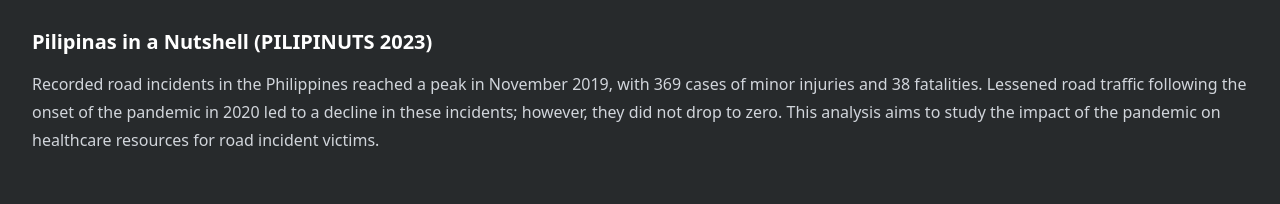
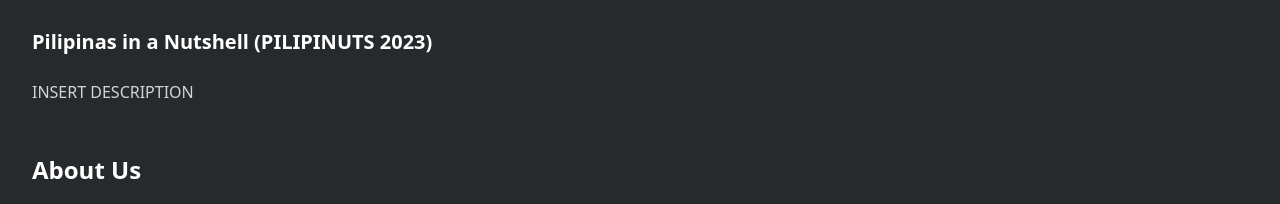
Before and after one commit to bantay-bangga/bantay-bangga.github.io, a SvelteKit app: page / in a window 1280 px wide. Shown: the part 5914-6118 px from the top of the page. Built offline with nearby package versions, Linux system fonts and the light colour scheme.

Commit message:
feat: add nutshell plot to webpage

```diff
--- a/src/routes/+page.svelte
+++ b/src/routes/+page.svelte
@@ -8,6 +8,8 @@
     import basti from '$lib/images/basti.png?enhanced';
     import ellis from '$lib/images/ellis.png?enhanced';
     import jelly from '$lib/images/jelly.png?enhanced';
+
+    import nutshell from '$lib/images/Bantay-Bangga-Nutshell.png?enhanced';
 
     import icu_o_c_vs_fatal from '$lib/plots/icu-o-c_vs_fatal.png?enhanced';
     import nonicu_o_c_vs_fatal from '$lib/plots/nonicu-o-c_vs_fatal.png?enhanced';
@@ -599,11 +601,9 @@
     </p>
 
     <h3>Pilipinas in a Nutshell (PILIPINUTS 2023)</h3>
+    <enhanced:img src={nutshell} alt="Bantay Bangga plot for Pilipinuts 2023" />
     <p>
-        Recorded road incidents in the Philippines reached a peak in November 2019, with 369 cases of minor injuries and
-        38 fatalities. Lessened road traffic following the onset of the pandemic in 2020 led to a decline in these
-        incidents; however, they did not drop to zero. This analysis aims to study the impact of the pandemic on
-        healthcare resources for road incident victims.
+        INSERT DESCRIPTION
     </p>
 
     <h2>About Us</h2>
```
Also changed, not shown: src/lib/images/Bantay-Bangga-Nutshell.png (added).
